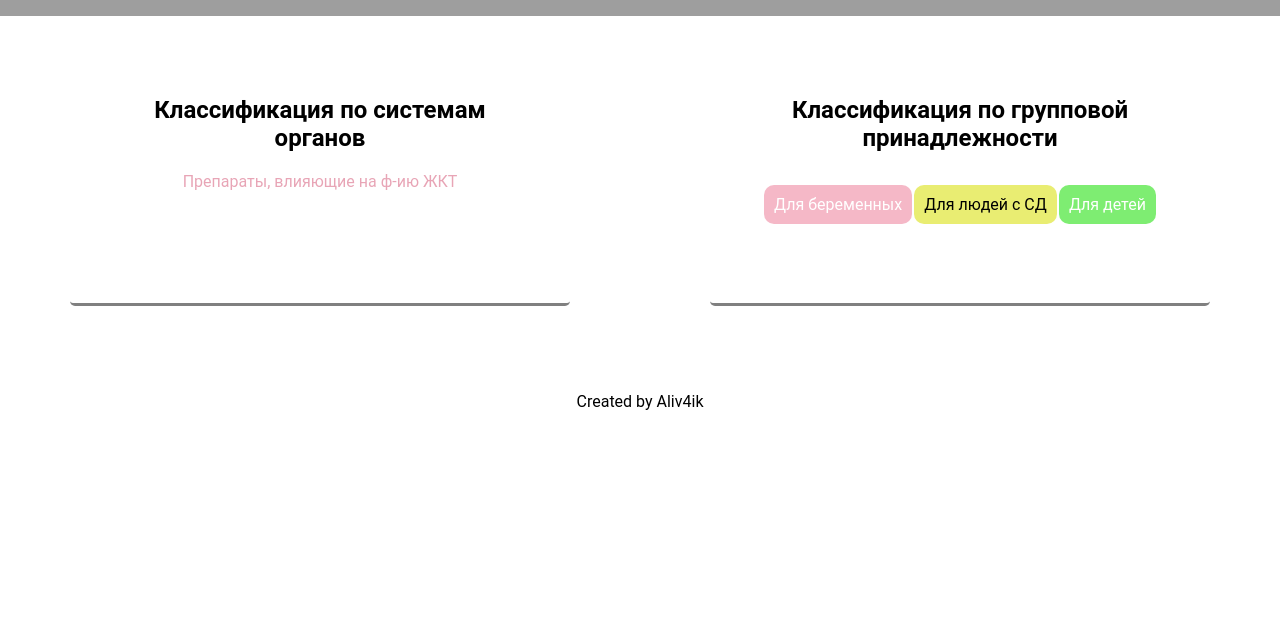
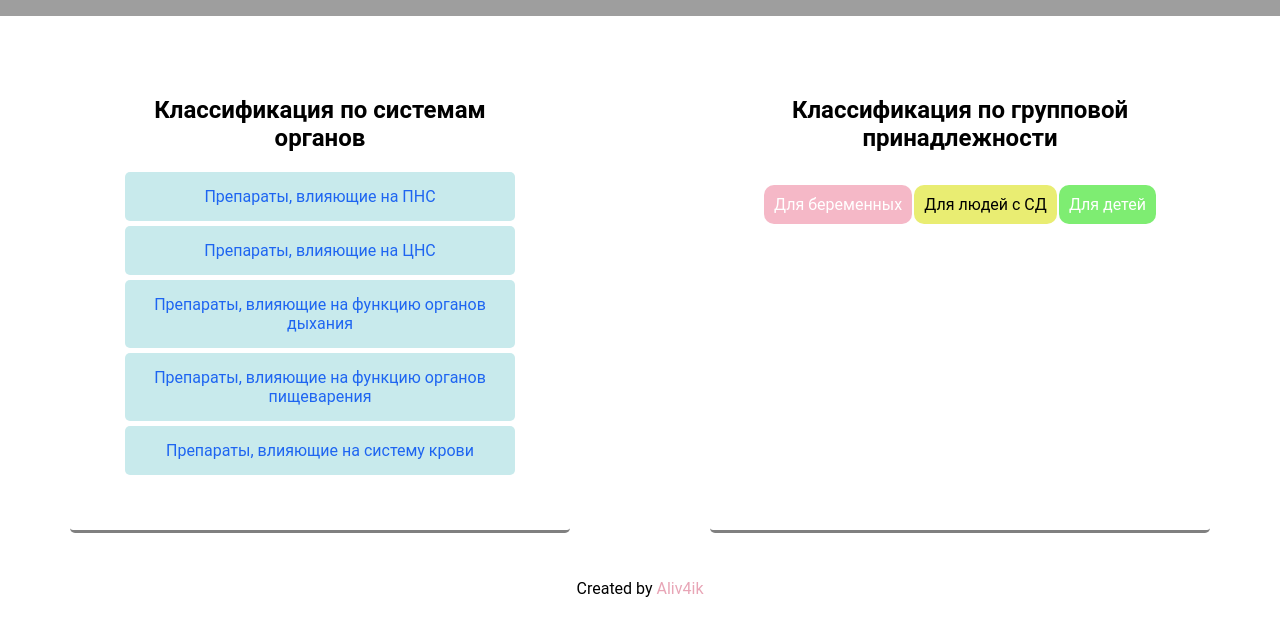
Before and after one commit to Aliv4ik/MyPharmacology77, a plain HTML site: page index.html in a window 1280 px wide. Shown: the part 379-1013 px from the top of the page. Before the commit the page ends 866 px from the top, so only its background shows below. Drawn offline with Linux system fonts and the light colour scheme; grey boxes are pictures that could not be loaded.

Commit message:
add button

```diff
--- a/index.html
+++ b/index.html
@@ -8,9 +8,9 @@
       <div class="nav" >
         <ul class="menu">
           <li class="name"> Assistant</li>
-          <li><a href="#"> Diagnosis </a></li>
-          <li><a href="#"> Symptoms </a></li>
-          <li><a href="#"> Chat </a></li>
+          <li><a href="#" class="link-nav" > Diagnosis </a></li>
+          <li><a href="#" class="link-nav" > Symptoms </a></li>
+          <li><a href="#" class="link-nav" > Chat </a></li>
         </ul>
       </div>
       <header class="primary-header">
@@ -21,8 +21,22 @@
       <main>
       <div class="content">
         <div class="card"> <h2> Классификация по системам органов </h2>
-              <a href="./ЖКТ.html"> Препараты, влияющие на ф-ию ЖКТ </a>
-        </div>
+            <div class="button transition">
+                <a href="#" class="link-card"> Препараты, влияющие на ПНС </a>
+            </div>
+            <div class="button transition">
+                <a href="#" class="link-card"> Препараты, влияющие на ЦНС </a>
+            </div>
+            <div class="button transition">
+                <a href="#" class="link-card"> Препараты, влияющие на функцию органов дыхания </a>
+            </div>
+            <div class="button transition">
+                <a href="./ЖКТ.html" class="link-card"> Препараты, влияющие на функцию органов пищеварения </a>
+            </div>
+            <div class="button transition">
+                <a href="#" class="link-card"> Препараты, влияющие на систему крови </a>
+            </div>
+          </div>
 
         <div class="card"> <h2> Классификация по групповой принадлежности </h2>
         <p>
@@ -35,10 +49,8 @@
         </div>
       </div>
       <footer class="primary-footer">
-
-         <a href="https://www.instagram.com/a.alive.e/"> </a>
          <p class="created-by">
-           Created by Aliv4ik
+          Created by <a href="https://www.instagram.com/a.alive.e/" class="link-social"> Aliv4ik </a>
          </p>
        </main>
       </footer>
--- a/styles.css
+++ b/styles.css
@@ -6,11 +6,26 @@ body {
   padding: 0;
   font-family: 'Roboto', sans-serif;
 }
-a{
+.link-nav {
   text-decoration: none;
   color: #e8a5b6;
-}
-.nav {
+  }
+.link-card {
+    color: #1e65f1;
+    text-decoration: none;
+      }
+  .link-social{
+    text-decoration: none;
+    color: #e8a5b6;
+  }
+  .button:hover > .link-card {
+    color: #c8eaec;
+  }
+
+a:hover {
+   color: #c8eaec; /* Цвет ссылки при наведении на нее курсора мыши */
+       }
+  .nav {
   min-height: 40px;
   background-color: #000;
   text-align: center;
@@ -72,6 +87,7 @@ transform: scale(1.1) rotate(360deg);
   border-bottom: 3px solid grey;
   border-radius: 5px;
 }
+
 .tag-list{
   display: flex;
   padding: 3px;
@@ -90,7 +106,23 @@ transform: scale(1.1) rotate(360deg);
   background-color: #e9ed72;
   color: #000;
 }
+.transition{
+  transition: border 0.3s ease-out, margin 0.3s ease-out, background-color 1s ease;
+}
+.button {
+  background-color: #c8eaec;
+  text-align: center;
+  border: 5px;
+  margin: 5px;
+  border-radius: 5px;
+  padding: 15px;
+    }
+.button:hover{
+  border: 15px;
+  margin: 15px;
+  background-color:#1e65f1;
+    }
 footer{
   text-align: center;
-  padding: 60px;
+  padding: 20px;
 }
```
